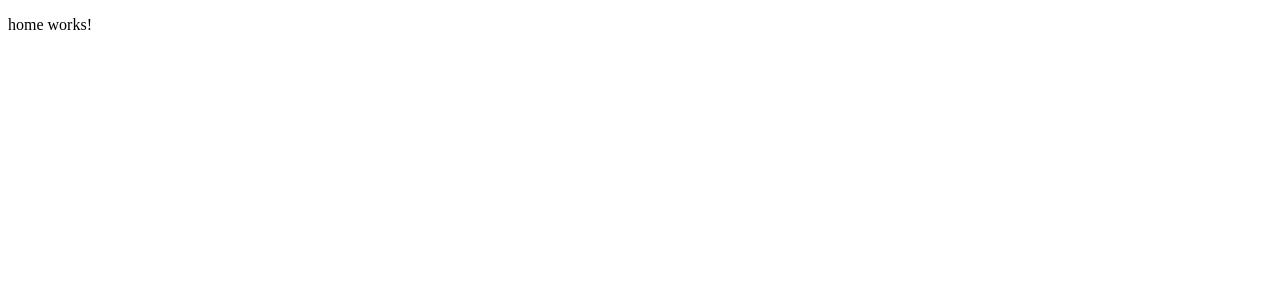
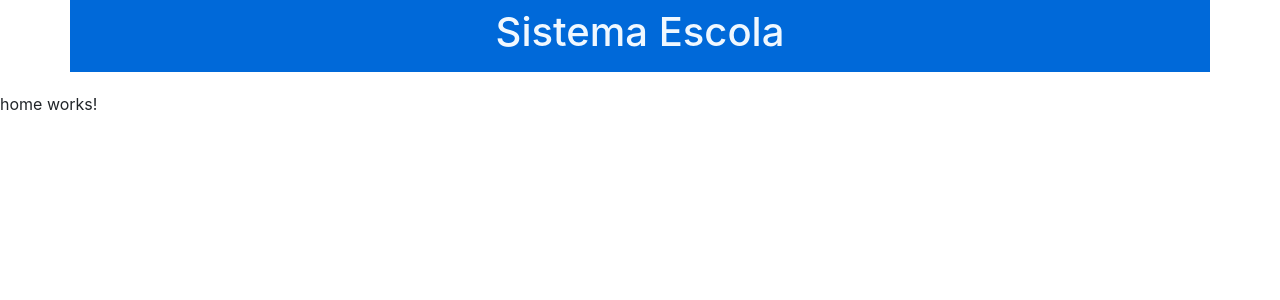
Before and after one commit to davigomessales/projetoturma1, an Angular app: page / in a window 1280 px wide. Shown: the top 300 px of the page. Built offline with nearby package versions, Linux system fonts and the light colour scheme.

Commit message:
barra de titulo

```diff
--- a/package.json
+++ b/package.json
@@ -19,6 +19,7 @@
     "@angular/platform-browser": "~9.0.2",
     "@angular/platform-browser-dynamic": "~9.0.2",
     "@angular/router": "~9.0.2",
+    "bootstrap": "^4.4.1",
     "rxjs": "~6.5.4",
     "tslib": "^1.10.0",
     "zone.js": "~0.10.2"
--- a/src/app/app.module.ts
+++ b/src/app/app.module.ts
@@ -5,12 +5,14 @@ import { AppRoutingModule } from './app-routing.module';
 import { AppComponent } from './app.component';
 import { HomeComponent } from './home/home.component';
 import { CursoComponent } from './curso/curso.component';
+import { LayoutComponent } from './layout/layout.component';
 
 @NgModule({
   declarations: [
     AppComponent,
     HomeComponent,
-    CursoComponent
+    CursoComponent,
+    LayoutComponent
   ],
   imports: [
     BrowserModule,
--- a/src/app/home/home.component.html
+++ b/src/app/home/home.component.html
@@ -1 +1,2 @@
+<app-layout></app-layout>
 <p>home works!</p>
--- /dev/null
+++ b/src/app/layout/layout.component.html
@@ -0,0 +1,12 @@
+<div class="container">
+    <div class="row" style="background-color: #0069d9; margin-bottom: 20px;">
+        <div class="col-lg-12">
+            <!-- head -->
+            <ul class="nav justify-content-center">
+                <li class="nav-item">
+                  <a class="nav-link disabled" href="#" tabindex="-1" aria-disabled="true"><h1 style="color: aliceblue;">Sistema Escola</h1></a>
+                </li>
+            </ul>
+        </div>
+    </div>
+</div>
--- /dev/null
+++ b/src/app/layout/layout.component.ts
@@ -0,0 +1,15 @@
+import { Component, OnInit } from '@angular/core';
+
+@Component({
+  selector: 'app-layout',
+  templateUrl: './layout.component.html',
+  styleUrls: ['./layout.component.css']
+})
+export class LayoutComponent implements OnInit {
+
+  constructor() { }
+
+  ngOnInit(): void {
+  }
+
+}
--- a/src/styles.css
+++ b/src/styles.css
@@ -1 +1,2 @@
 /* You can add global styles to this file, and also import other style files */
+@import "~bootstrap/dist/css/bootstrap.css";
```
Also changed, not shown: src/app/layout/layout.component.css (added), 2 other files (tests, documents, lock files or other folders).
